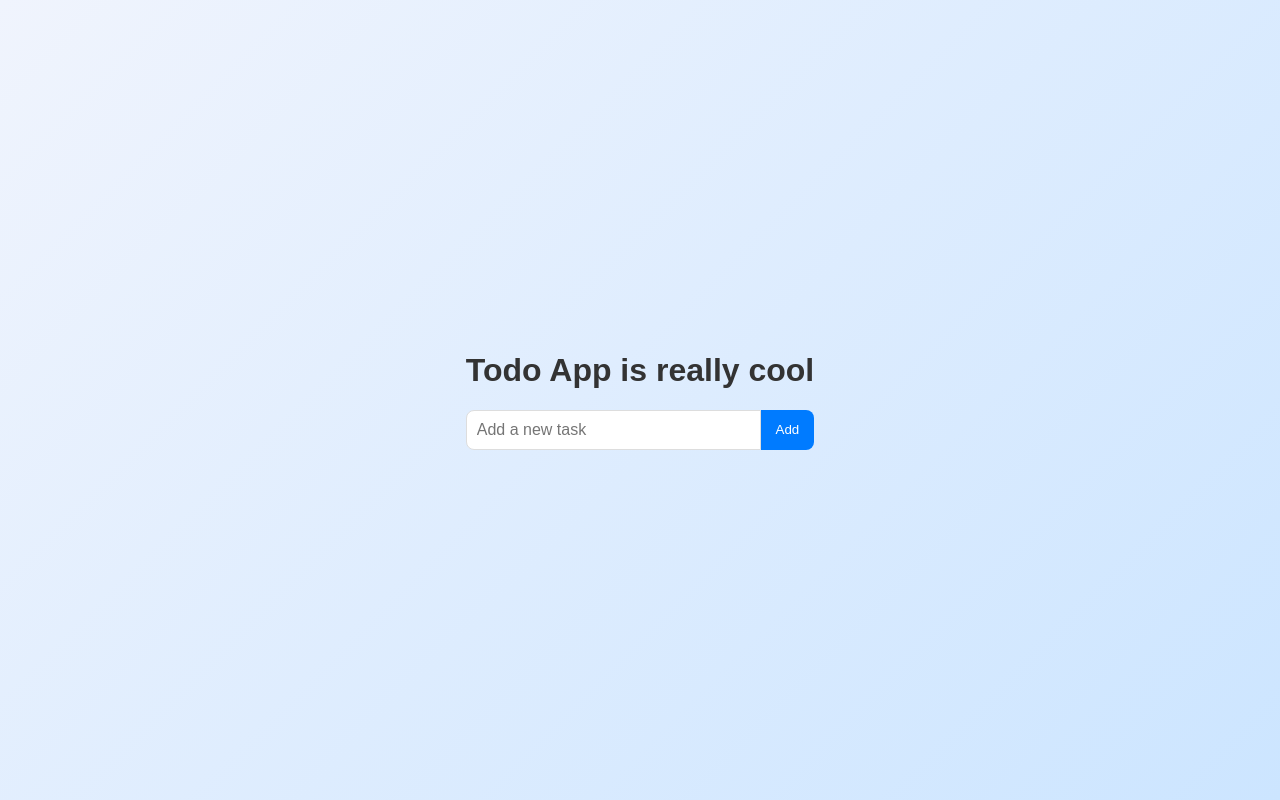
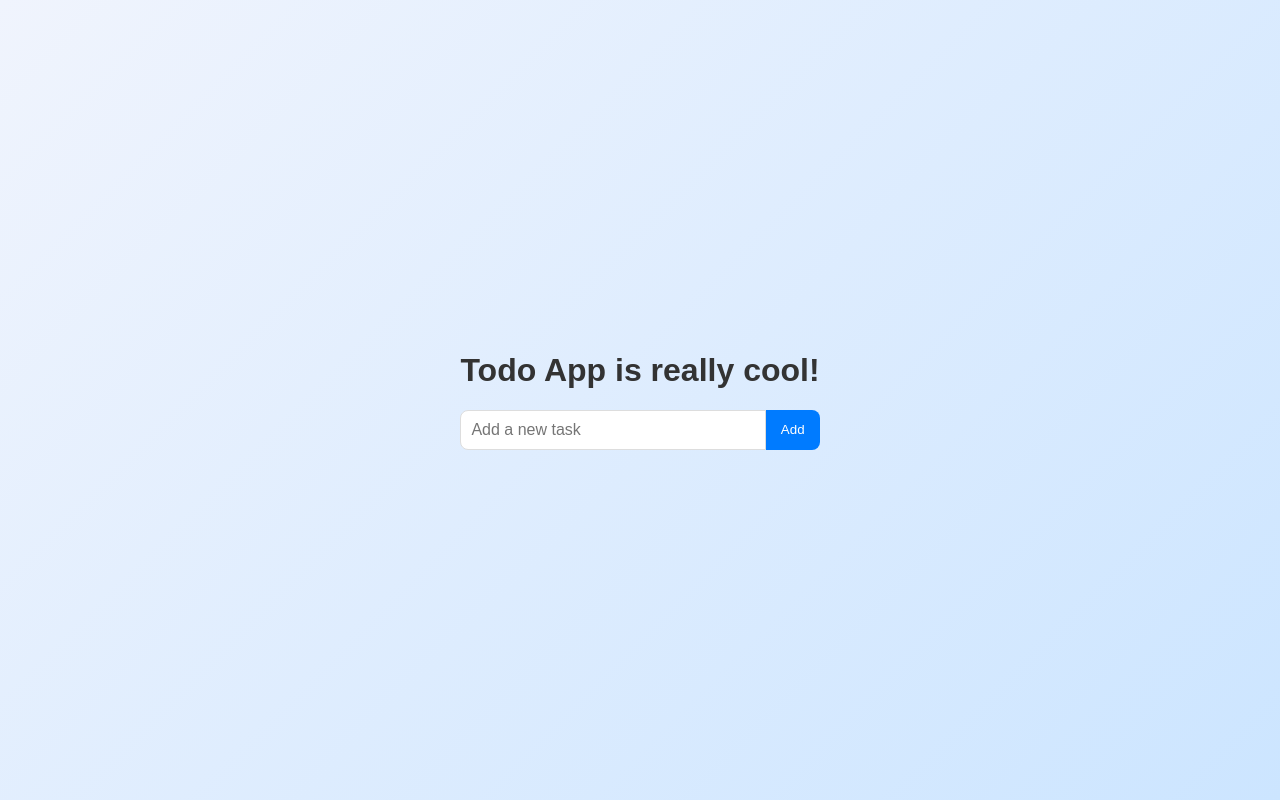
Before and after one commit to GoupilFrancoisEMF/module210-todo-gfr, a plain HTML site: page src/frontend/index.html in a window 1280 px wide. Drawn offline with nearby package versions, Linux system fonts and the light colour scheme; no server answers.

Commit message:
Test deploiement prof

```diff
--- a/src/frontend/index.html
+++ b/src/frontend/index.html
@@ -10,7 +10,7 @@
 </head>
 <body>
   <div class="app-container-test">
-    <h1>Todo App is really cool</h1>
+    <h1>Todo App is really cool!</h1>
     <form id="todo-form">
       <input type="text" id="todo-input" placeholder="Add a new task" required>
       <button type="submit">Add</button>
```
